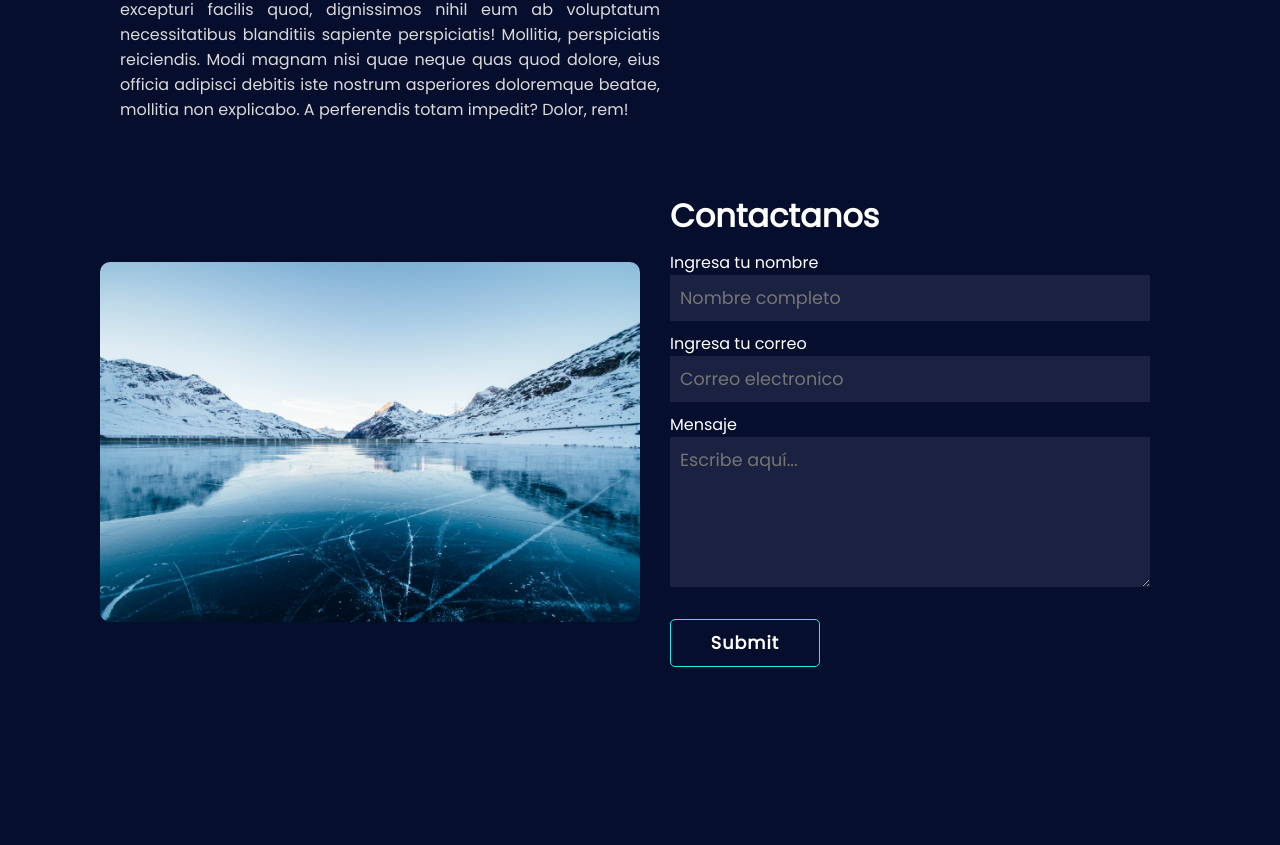
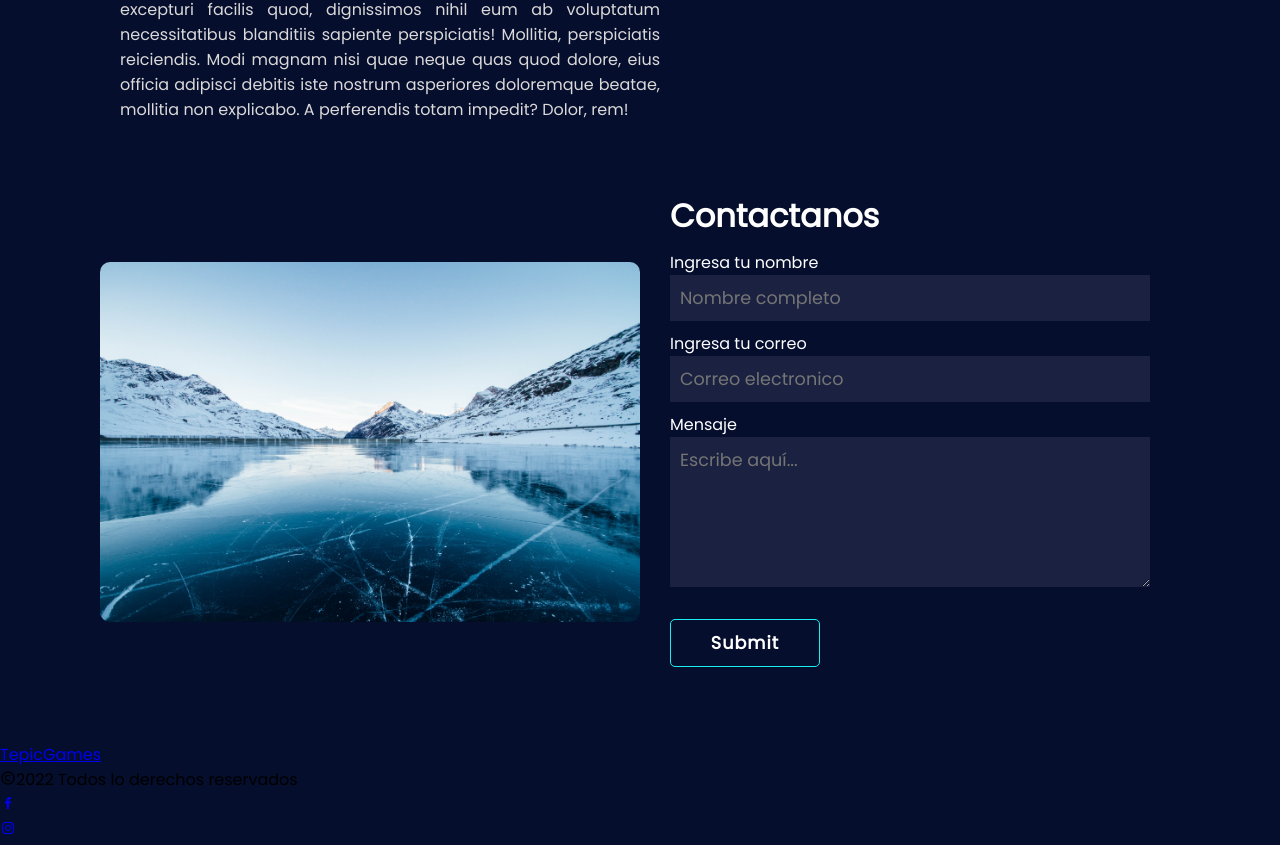
Before and after one commit to LuisDani07/SaltaRanas_React, a React (Vite) app: page / in a window 1280 px wide. Shown: the part 1950-2795 px from the top of the page. Before the commit the page ends 2692 px from the top, so only its background shows below. Built offline with nearby package versions, Linux system fonts and the light colour scheme.

Commit message:
estructura del footer y error arreglado del nav scroll

```diff
--- a/index.html
+++ b/index.html
@@ -9,7 +9,6 @@
   </head>
   <body>
     <div id="root"></div>
-    <script type="module" src="./index.jsx"></script>
     <script type="module" src="./src/index.jsx"></script>
   </body>
 </html>
--- a/index.jsx
+++ /dev/null
@@ -1,4 +0,0 @@
-window.addEventListener('scroll', function(){
-    var header=document.querySelector('header');
-    header.classList.toggle('sticky', window.scrollY>0);
-  });
--- a/src/Components/Contacto.jsx
+++ b/src/Components/Contacto.jsx
@@ -2,7 +2,8 @@
 
 function Contacto() {
   return (
-    <footer className="contact">
+    <footer>
+        <div className="contact">
            <img src="/lago.jpg" alt="" />
            <div className="form">
                   <h1>Contactanos</h1>
@@ -22,6 +23,18 @@ function Contacto() {
                        <input type="submit" name="Submit"/>
                  </div>
            </div>
+      </div>
+           <div className="info">
+                <a href="#" className="logo">TepicGames</a>
+                <p><i className="bx bx-copyright"></i>2022 Todos lo derechos reservados</p>
+                <ul>
+                    <li><a href="#"><i className="bx bxl-facebook"></i></a></li>
+                    <li><a href="#"><i className="bx bxl-instagram"></i></a></li>
+                    <li><a href="#"><i className="bx bxl-twitter"></i></a></li>
+                    <li><a href="#"><i className="bx bxl-youtube"></i></a></li>
+                </ul>
+           </div>
+
     </footer>
   )
 }
--- a/src/Components/NavBar.jsx
+++ b/src/Components/NavBar.jsx
@@ -4,7 +4,7 @@ import React from 'react'
 
 function NavBar() {
   return (
-    <header className='sticky'>
+    <header >
         <a href="#" className='logo'>SaltaRanas</a>
         <ul className='nav'>
             <li><a href="#">Inicio</a></li>
--- a/src/index.jsx
+++ b/src/index.jsx
@@ -1,6 +1,11 @@
 import React from 'react';
 import ReactDom from 'react-dom/client';
 import App from './App'
+
+window.addEventListener('scroll', function(){
+    var header=document.querySelector('header');
+    header.classList.toggle('sticky', window.scrollY>0);
+        });
 
 const root=ReactDom.createRoot(document.getElementById("root"));
 root.render(
--- a/src/styles.css
+++ b/src/styles.css
@@ -13,13 +13,17 @@ header{
     top:0;
     left:0;
     width:100%;
-    padding:7px 80px;
+    padding:7px 100px;
     display:flex;
     justify-content: space-between;
     align-items: center;
-    background: #1b2141;
     transition:0.5s;
     z-index:1000;
+}
+#root .sticky{
+    background: #1b2141;
+    box-shadow: 0 5px 10px   rgba(0,0,0,0.1);
+
 }
 /* scroll bar */
 ::-webkit-scrollbar{
@@ -29,10 +33,7 @@ header{
 background:#1aeeef;
 border-radius: 6px;
 }
-header .sticky{
-    background: #1b2141;
-    box-shadow: 0 5px 10px  rgba(0,0,0,0.1);
-}
+
 
 header .logo{
     position:relative;
@@ -258,4 +259,5 @@ margin:10px 0;
     border: none;
     color:#050e2d;
     box-shadow: 0 0 10px #1aeeef;
+    cursor:pointer;
 }
```
